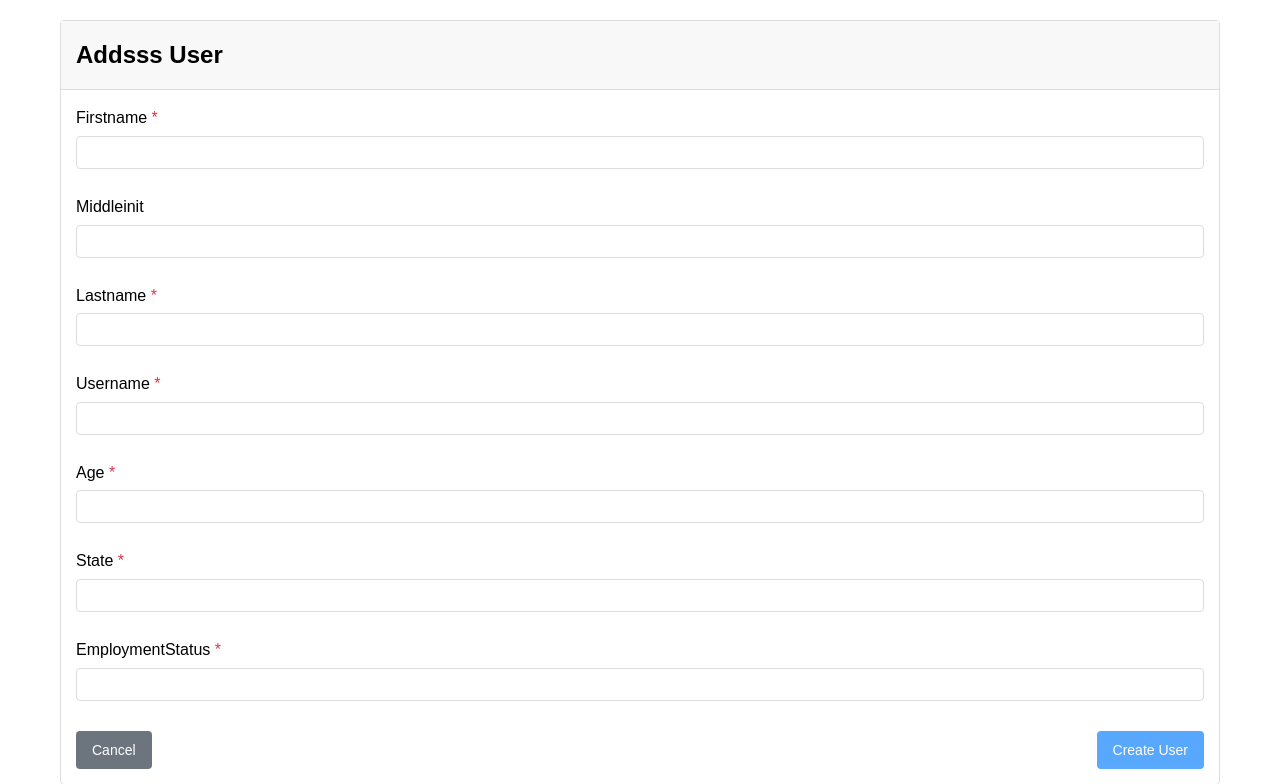
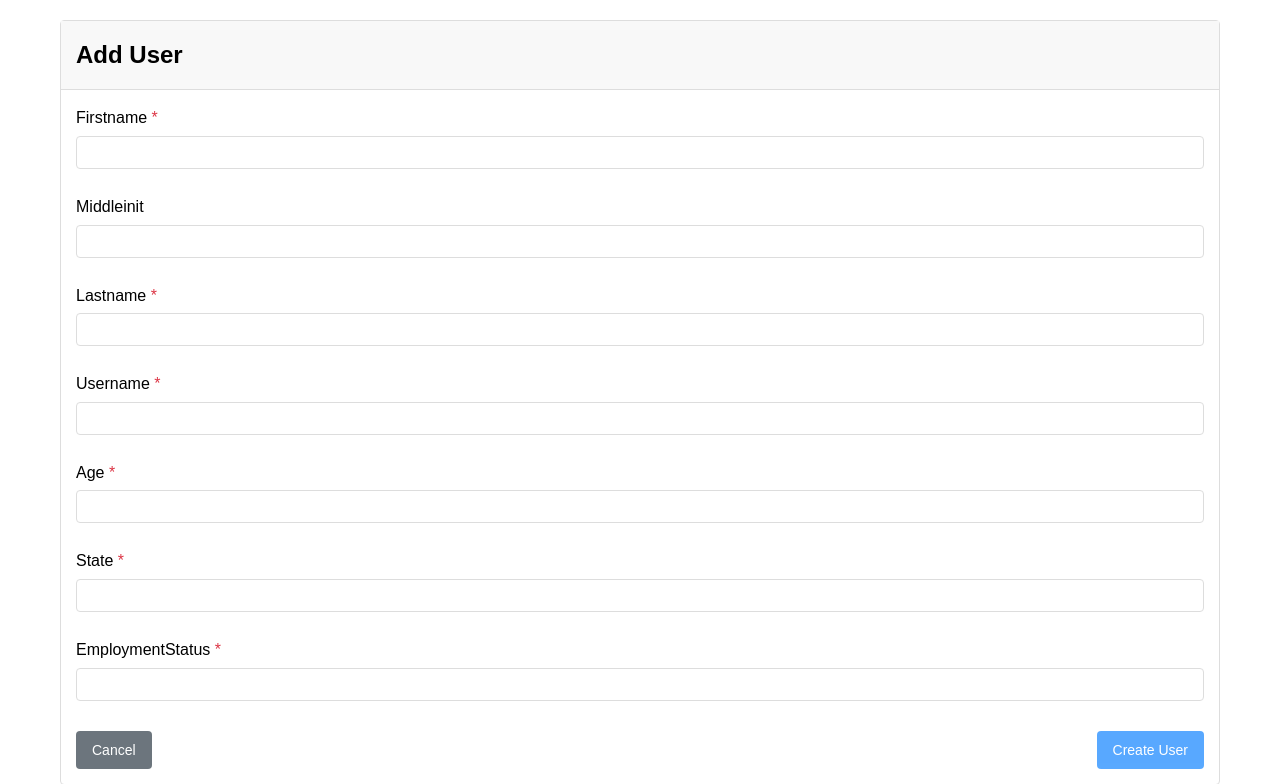
Before and after one commit to Nokitaki/CommutiyDevelopment-IM-2, a Django app: page /users/user/create/ in a window 1280 px wide. Shown: the top 784 px of the page. Run offline with Django 5.2, Linux system fonts and the light colour scheme.

Commit message:
updated
debugs

```diff
--- a/CommuDev/users/templates/users/user_list.html
+++ b/CommuDev/users/templates/users/user_list.html
@@ -7,7 +7,7 @@
     <div class="card-header">
         <div class="header-container">
             <h2>User List</h2>
-            <a href="{% url 'user_create' %}" class="btn btn-primary">Adds User</a>
+            <a href="{% url 'user_create' %}" class="btn btn-primary">Add User</a>
         </div>
     </div>
     <div class="card-body">
--- a/CommuDev/users/views.py
+++ b/CommuDev/users/views.py
@@ -37,7 +37,7 @@ def user_create(request):
 
     return render(request, 'users/user_form.html', {
         'form': form,
-        'title': 'Addsss User',
+        'title': 'Add User',
         'submit_text': 'Create User'
     })
 
```
